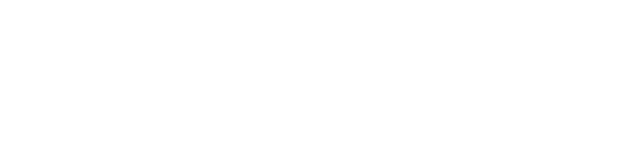
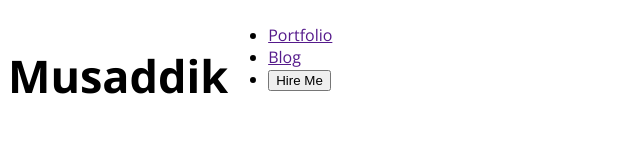
Before and after one commit to md-musaddik/web-dev-portfolio, a plain HTML site: page index.html in a window 1280 px wide. Shown: the whole page, without its empty margins (0-640 px from the left). Drawn offline with nearby package versions, Linux system fonts and the light colour scheme.

Commit message:
second commit

```diff
--- a/index.html
+++ b/index.html
@@ -4,9 +4,22 @@
     <meta charset="UTF-8">
     <meta name="viewport" content="width=device-width, initial-scale=1.0">
     <title>Musaddik's Portfolio</title>
+    <link rel="preconnect" href="https://fonts.googleapis.com">
+    <link rel="preconnect" href="https://fonts.gstatic.com" crossorigin>
+    <link href="https://fonts.googleapis.com/css2?family=Open+Sans:ital,wght@0,300..800;1,300..800&display=swap" rel="stylesheet">
+    <link rel="stylesheet" href="styles/style.css">
 </head>
-<body>
-    <header></header>
+<body class="open-sans-normal">
+    <header>
+        <nav>
+            <h2 class="nav-title">Musaddik</h2>
+            <ul>
+                <li><a href="">Portfolio</a></li>
+                <li><a href="">Blog</a></li>
+                <li><a href=""><button>Hire Me</button></a></li>
+            </ul>
+        </nav>
+    </header>
     <main></main>
     <footer></footer>
 </body>
--- /dev/null
+++ b/styles/style.css
@@ -0,0 +1,17 @@
+
+.open-sans-normal{
+  font-family: "Open Sans", sans-serif;
+  font-optical-sizing: auto;
+
+  font-style: normal;
+  font-variation-settings:
+    "wdth" 100;
+}
+/* nav styles */
+nav{
+    display:flex;
+}
+.nav-title{
+    font-weight:bolder;
+    font-size:45px;
+}
```
